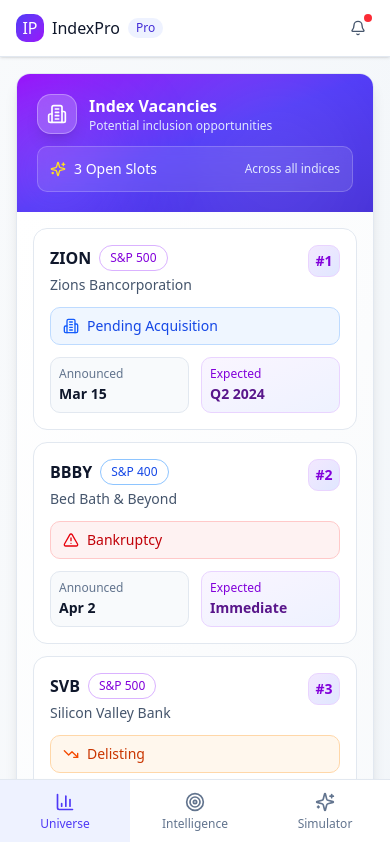
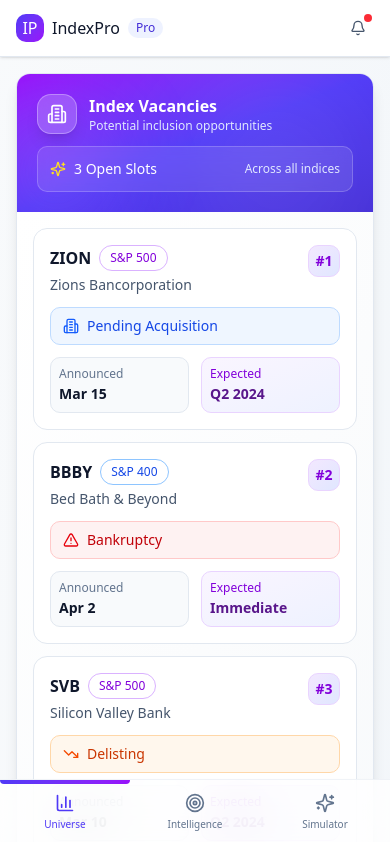
Before and after one commit to cxdevs1/IndexproV2, a React (Vite) app: page / in a window 390 px wide. Shown: the top 842 px of the page. Built offline with nearby package versions, Linux system fonts and the light colour scheme.

Commit message:
Update files from Figma Make

```diff
--- a/src/components/MobileNavigation.tsx
+++ b/src/components/MobileNavigation.tsx
@@ -7,42 +7,51 @@ interface MobileNavigationProps {
 
 export function MobileNavigation({ activeTab, onTabChange }: MobileNavigationProps) {
   return (
-    <div className="fixed bottom-0 left-0 right-0 bg-white border-t border-slate-200 shadow-lg z-50">
+    <div className="fixed bottom-0 left-0 right-0 bg-white/80 backdrop-blur-xl border-t border-slate-200/50 shadow-lg z-50">
       <div className="grid grid-cols-3 h-16">
         <button
           onClick={() => onTabChange('universe')}
-          className={`flex flex-col items-center justify-center gap-1 transition-colors ${
+          className={`relative flex flex-col items-center justify-center gap-1 min-h-[44px] transition-all ${
             activeTab === 'universe'
-              ? 'text-indigo-600 bg-indigo-50'
-              : 'text-slate-500 hover:bg-slate-50'
+              ? 'text-indigo-600'
+              : 'text-slate-500 active:bg-slate-50'
           }`}
         >
+          {activeTab === 'universe' && (
+            <div className="absolute inset-x-0 top-0 h-1 bg-gradient-to-r from-indigo-600 to-purple-600 rounded-b-full"></div>
+          )}
           <BarChart3 className="w-5 h-5" />
-          <span className="text-xs">Universe</span>
+          <span className="text-[10px] font-medium">Universe</span>
         </button>
 
         <button
           onClick={() => onTabChange('intelligence')}
-          className={`flex flex-col items-center justify-center gap-1 transition-colors ${
+          className={`relative flex flex-col items-center justify-center gap-1 min-h-[44px] transition-all ${
             activeTab === 'intelligence'
-              ? 'text-indigo-600 bg-indigo-50'
-              : 'text-slate-500 hover:bg-slate-50'
+              ? 'text-indigo-600'
+              : 'text-slate-500 active:bg-slate-50'
           }`}
         >
+          {activeTab === 'intelligence' && (
+            <div className="absolute inset-x-0 top-0 h-1 bg-gradient-to-r from-indigo-600 to-purple-600 rounded-b-full"></div>
+          )}
           <Target className="w-5 h-5" />
-          <span className="text-xs">Intelligence</span>
+          <span className="text-[10px] font-medium">Intelligence</span>
         </button>
 
         <button
           onClick={() => onTabChange('alerts')}
-          className={`flex flex-col items-center justify-center gap-1 transition-colors relative ${
+          className={`relative flex flex-col items-center justify-center gap-1 min-h-[44px] transition-all ${
             activeTab === 'alerts'
-              ? 'text-indigo-600 bg-indigo-50'
-              : 'text-slate-500 hover:bg-slate-50'
+              ? 'text-indigo-600'
+              : 'text-slate-500 active:bg-slate-50'
           }`}
         >
+          {activeTab === 'alerts' && (
+            <div className="absolute inset-x-0 top-0 h-1 bg-gradient-to-r from-indigo-600 to-purple-600 rounded-b-full"></div>
+          )}
           <Sparkles className="w-5 h-5" />
-          <span className="text-xs">Simulator</span>
+          <span className="text-[10px] font-medium">Simulator</span>
         </button>
       </div>
     </div>
--- a/src/components/StockIntelligence.tsx
+++ b/src/components/StockIntelligence.tsx
@@ -1,6 +1,7 @@
 import { LineChart, Line, XAxis, YAxis, CartesianGrid, Tooltip, ResponsiveContainer, Area, AreaChart } from 'recharts';
 import { CheckCircle2, XCircle, AlertCircle, TrendingUp, ShieldAlert, ShieldCheck, Info, CircleDot, Circle, DollarSign, BarChart3, Droplets, Building2, Wallet, Activity } from 'lucide-react';
 import { useState } from 'react';
+import { useIsMobile } from './ui/use-mobile';
 
 const scoreData = [
   { date: 'Jan 15', score: 72 },
@@ -34,6 +35,7 @@ const committeeChecklist: ChecklistItem[] = [
 ];
 
 export function StockIntelligence() {
+  const isMobile = useIsMobile();
   const currentStock = 'AXON';
   const currentCompany = 'Axon Enterprise';
   const currentPrice = 342.18;
--- a/src/components/TradeImpactSimulator.tsx
+++ b/src/components/TradeImpactSimulator.tsx
@@ -1,6 +1,7 @@
 import { BarChart, Bar, XAxis, YAxis, CartesianGrid, Tooltip, ResponsiveContainer, Cell, ReferenceLine } from 'recharts';
 import { TrendingUp, TrendingDown, Target, Sparkles, Info, ArrowUpRight, ArrowDownRight, Wallet, DollarSign, AlertTriangle, Shield, Zap, Flame, Activity, Award } from 'lucide-react';
 import { useState, useEffect } from 'react';
+import { useIsMobile } from './ui/use-mobile';
 
 interface HistoricalComp {
   ticker: string;
--- a/src/components/UniverseMonitor.tsx
+++ b/src/components/UniverseMonitor.tsx
@@ -36,6 +36,7 @@ export function UniverseMonitor() {
   const [selectedIndex, setSelectedIndex] = useState<IndexFilter>('All');
   const [selectedStock, setSelectedStock] = useState<Stock | null>(null);
   const [drawerOpen, setDrawerOpen] = useState(false);
+  const [expandedStock, setExpandedStock] = useState<string | null>(null);
   const carouselRef = useRef<HTMLDivElement>(null);
   const isMobile = useIsMobile();
 
--- a/src/index.css
+++ b/src/index.css
@@ -198,6 +198,7 @@
     --blur-sm: 8px;
     --blur-md: 12px;
     --blur-lg: 16px;
+    --blur-xl: 24px;
     --blur-2xl: 40px;
     --blur-3xl: 64px;
     --default-transition-duration: .15s;
@@ -760,6 +761,10 @@
     display: inline-block;
   }
 
+  .h-1 {
+    height: calc(var(--spacing) * 1);
+  }
+
   .h-1\.5 {
     height: calc(var(--spacing) * 1.5);
   }
@@ -850,6 +855,10 @@
 
   .max-h-\[calc\(90vh-180px\)\] {
     max-height: calc(90vh - 180px);
+  }
+
+  .min-h-\[44px\] {
+    min-height: 44px;
   }
 
   .min-h-screen {
@@ -1189,6 +1198,11 @@
     border-top-right-radius: var(--radius-2xl);
   }
 
+  .rounded-b-full {
+    border-bottom-right-radius: 3.40282e38px;
+    border-bottom-left-radius: 3.40282e38px;
+  }
+
   .border {
     border-style: var(--tw-border-style);
     border-width: 1px;
@@ -1351,6 +1365,16 @@
 
   .border-slate-200 {
     border-color: var(--color-slate-200);
+  }
+
+  .border-slate-200\/50 {
+    border-color: color-mix(in srgb, oklch(.929 .013 255.508) 50%, transparent);
+  }
+
+  @supports (color: color-mix(in lab, red, red)) {
+    .border-slate-200\/50 {
+      border-color: color-mix(in oklab, var(--color-slate-200) 50%, transparent);
+    }
   }
 
   .border-slate-300 {
@@ -2606,6 +2630,12 @@
 
   .backdrop-blur-sm {
     --tw-backdrop-blur: blur(var(--blur-sm));
+    -webkit-backdrop-filter: var(--tw-backdrop-blur, ) var(--tw-backdrop-brightness, ) var(--tw-backdrop-contrast, ) var(--tw-backdrop-grayscale, ) var(--tw-backdrop-hue-rotate, ) var(--tw-backdrop-invert, ) var(--tw-backdrop-opacity, ) var(--tw-backdrop-saturate, ) var(--tw-backdrop-sepia, );
+    backdrop-filter: var(--tw-backdrop-blur, ) var(--tw-backdrop-brightness, ) var(--tw-backdrop-contrast, ) var(--tw-backdrop-grayscale, ) var(--tw-backdrop-hue-rotate, ) var(--tw-backdrop-invert, ) var(--tw-backdrop-opacity, ) var(--tw-backdrop-saturate, ) var(--tw-backdrop-sepia, );
+  }
+
+  .backdrop-blur-xl {
+    --tw-backdrop-blur: blur(var(--blur-xl));
     -webkit-backdrop-filter: var(--tw-backdrop-blur, ) var(--tw-backdrop-brightness, ) var(--tw-backdrop-contrast, ) var(--tw-backdrop-grayscale, ) var(--tw-backdrop-hue-rotate, ) var(--tw-backdrop-invert, ) var(--tw-backdrop-opacity, ) var(--tw-backdrop-saturate, ) var(--tw-backdrop-sepia, );
     backdrop-filter: var(--tw-backdrop-blur, ) var(--tw-backdrop-brightness, ) var(--tw-backdrop-contrast, ) var(--tw-backdrop-grayscale, ) var(--tw-backdrop-hue-rotate, ) var(--tw-backdrop-invert, ) var(--tw-backdrop-opacity, ) var(--tw-backdrop-saturate, ) var(--tw-backdrop-sepia, );
   }
@@ -2874,6 +2904,10 @@
     --tw-scale-y: 95%;
     --tw-scale-z: 95%;
     scale: var(--tw-scale-x) var(--tw-scale-y);
+  }
+
+  .active\:bg-slate-50:active {
+    background-color: var(--color-slate-50);
   }
 
   .active\:bg-slate-100:active {
```
